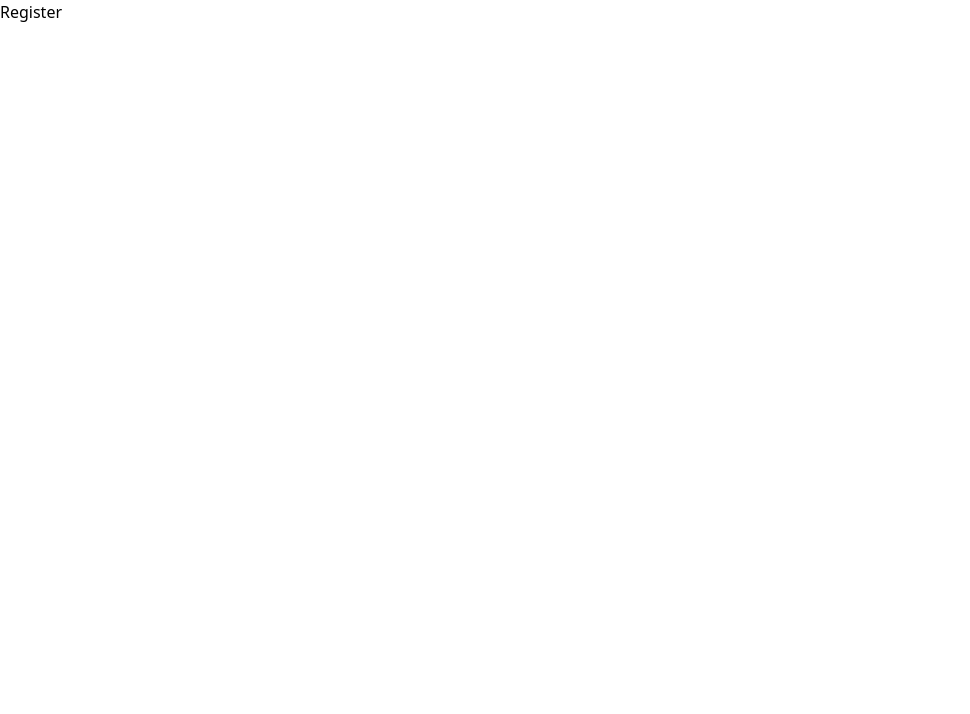
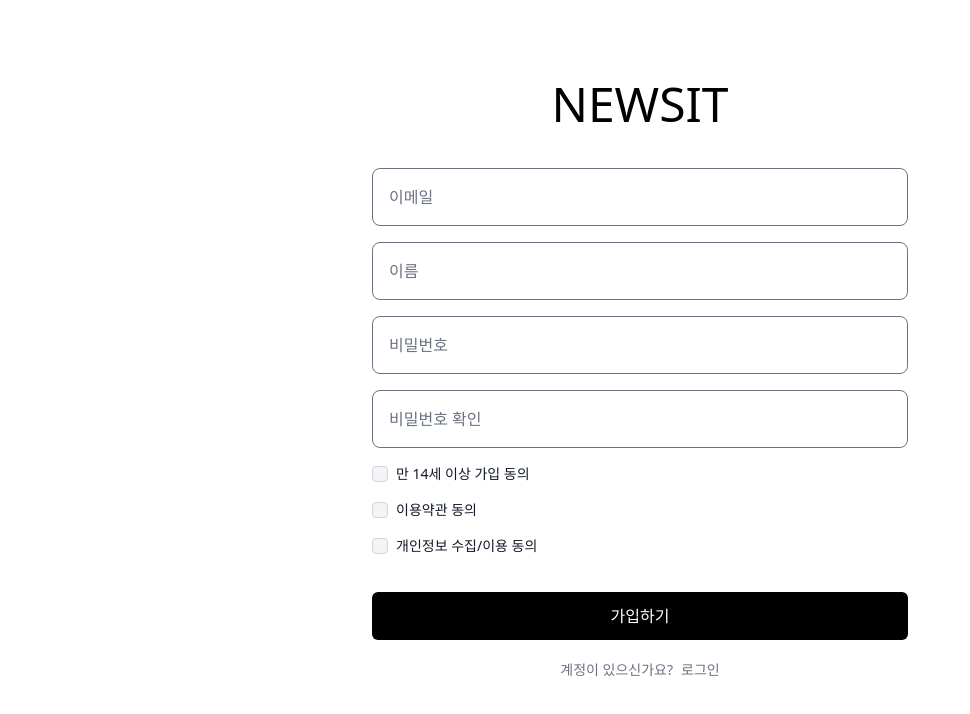
Before and after one commit to so-zero/newsit, a React (Vite) app in the folder client/: page /register in a window 1280 px wide. Shown: the top 714 px of the page, without its empty margins (0-970 px from the left). Built offline with nearby package versions, Linux system fonts and the light colour scheme; a web font is replaced by a local one.

Commit message:
login, register page 구현

```diff
--- a/client/src/pages/Login.jsx
+++ b/client/src/pages/Login.jsx
@@ -1,5 +1,42 @@
+import { TextInput } from "flowbite-react";
 import React from "react";
+import { Link } from "react-router-dom";
 
 export default function Login() {
-  return <div>Login</div>;
+  return (
+    <div className="mt-20 px-3 flex flex-col max-w-screen-sm mx-auto">
+      <h1 className="font-title uppercase text-5xl text-center">Newsit</h1>
+      <form className="flex flex-col gap-4 mt-10 px-10">
+        <div>
+          <TextInput
+            type="text"
+            placeholder="이메일"
+            id="email"
+            color="base"
+            sizing="lg"
+            required
+          />
+        </div>
+        <div>
+          <TextInput
+            type="password"
+            placeholder="비밀번호"
+            id="password"
+            color="base"
+            sizing="lg"
+            required
+          />
+        </div>
+        <button className="my-5 bg-black text-white w-full py-3 rounded-md transition hover:-translate-y-2 hover:shadow-[5px_5px_0px_0px_rgba(100,100,100)]">
+          로그인
+        </button>
+      </form>
+      <Link
+        to="/register"
+        className="mx-auto text-sm text-gray-500 transition hover:underline"
+      >
+        회원가입
+      </Link>
+    </div>
+  );
 }
--- a/client/src/pages/Register.jsx
+++ b/client/src/pages/Register.jsx
@@ -1,5 +1,80 @@
+import { Checkbox, Label, TextInput } from "flowbite-react";
 import React from "react";
+import { Link } from "react-router-dom";
 
 export default function Register() {
-  return <div>Register</div>;
+  return (
+    <div className="mt-20 px-3 flex flex-col max-w-screen-sm mx-auto">
+      <h1 className="font-title uppercase text-5xl text-center">Newsit</h1>
+      <form className="flex flex-col gap-4 mt-10 px-10">
+        <div>
+          <TextInput
+            type="text"
+            placeholder="이메일"
+            id="email"
+            color="base"
+            sizing="lg"
+            required
+          />
+        </div>
+        <div>
+          <TextInput
+            type="text"
+            placeholder="이름"
+            id="name"
+            color="base"
+            sizing="lg"
+            required
+          />
+        </div>
+        <div>
+          <TextInput
+            type="password"
+            placeholder="비밀번호"
+            id="password"
+            color="base"
+            sizing="lg"
+            required
+          />
+        </div>
+        <div>
+          <TextInput
+            type="password"
+            placeholder="비밀번호 확인"
+            id="password2"
+            color="base"
+            sizing="lg"
+            required
+          />
+        </div>
+        <div className="flex items-center gap-2">
+          <Checkbox id="agree" color="dark" className="hover:cursor-pointer" />
+          <Label htmlFor="agree" className="flex">
+            만 14세 이상 가입 동의
+          </Label>
+        </div>
+        <div className="flex items-center gap-2">
+          <Checkbox id="agree" color="dark" className="hover:cursor-pointer" />
+          <Label htmlFor="agree" className="flex">
+            이용약관 동의
+          </Label>
+        </div>
+        <div className="flex items-center gap-2">
+          <Checkbox id="agree" color="dark" className="hover:cursor-pointer" />
+          <Label htmlFor="agree" className="flex">
+            개인정보 수집/이용 동의
+          </Label>
+        </div>
+        <button className="my-5 bg-black text-white w-full py-3 rounded-md transition hover:-translate-y-2 hover:shadow-[5px_5px_0px_0px_rgba(100,100,100)]">
+          가입하기
+        </button>
+      </form>
+      <div className="flex items-center gap-2 mx-auto text-sm text-gray-500">
+        <span>계정이 있으신가요?</span>
+        <Link to="/login" className="transition hover:underline">
+          로그인
+        </Link>
+      </div>
+    </div>
+  );
 }
```
